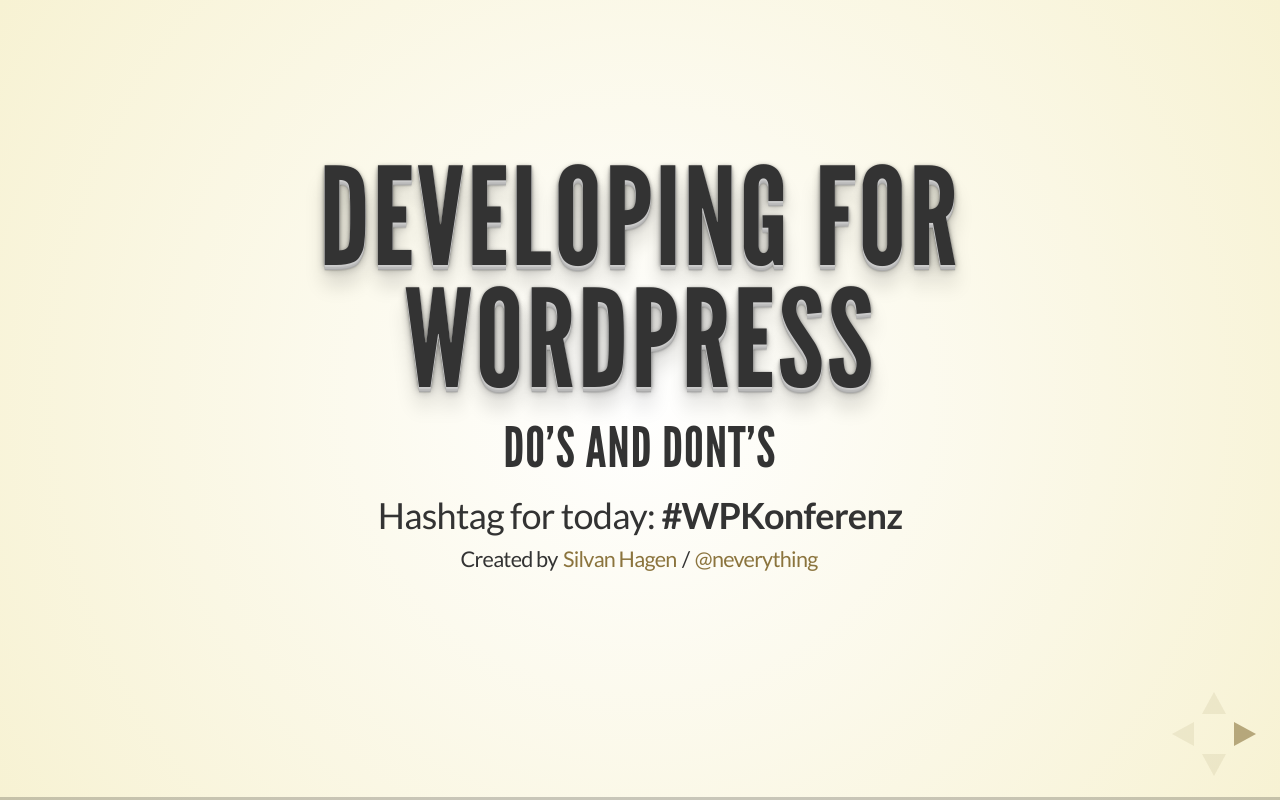
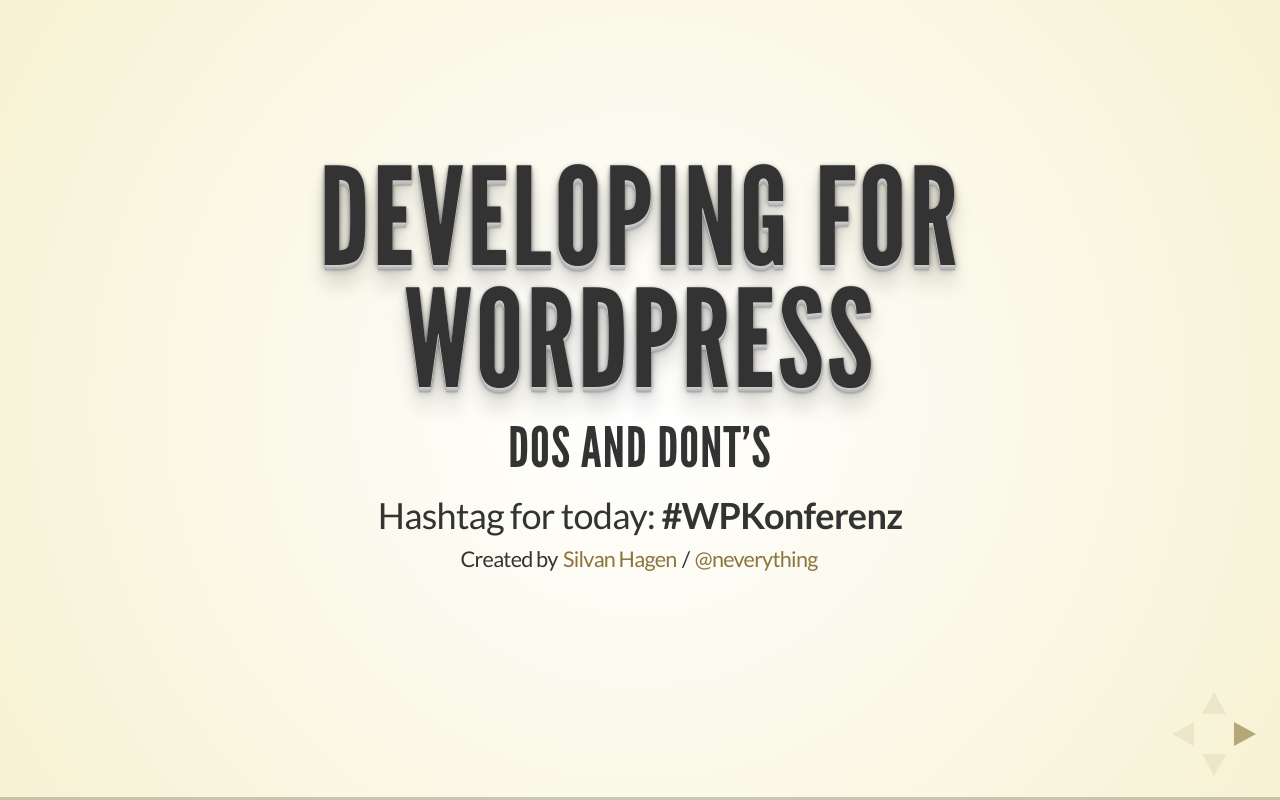
Before and after one commit to neverything/developing-for-wordpress, a website: page index.html in a window 1280 px wide. Drawn offline with Linux system fonts and the light colour scheme.

Commit message:
Fixed a typoh ;-)

```diff
--- a/index.html
+++ b/index.html
@@ -4,7 +4,7 @@
 	<head>
 		<meta charset="utf-8">
 
-		<title>Developing for WordPress - Do's and Dont's - Silvan Hagen</title>
+		<title>Developing for WordPress - Dos and Dont's - Silvan Hagen</title>
 
 		<meta name="description" content="A presentation of learnings and tips to develop themes and plugins for WordPress">
 		<meta name="author" content="Silvan Hagen">
@@ -40,7 +40,7 @@
 				<section>
 
 					<h1>Developing for WordPress</h1>
-					<h3>Do's and Dont's</h3>
+					<h3>Dos and Dont's</h3>
 					<p>
 						Hashtag for today: <strong>#WPKonferenz</strong>
 					</p>
```
